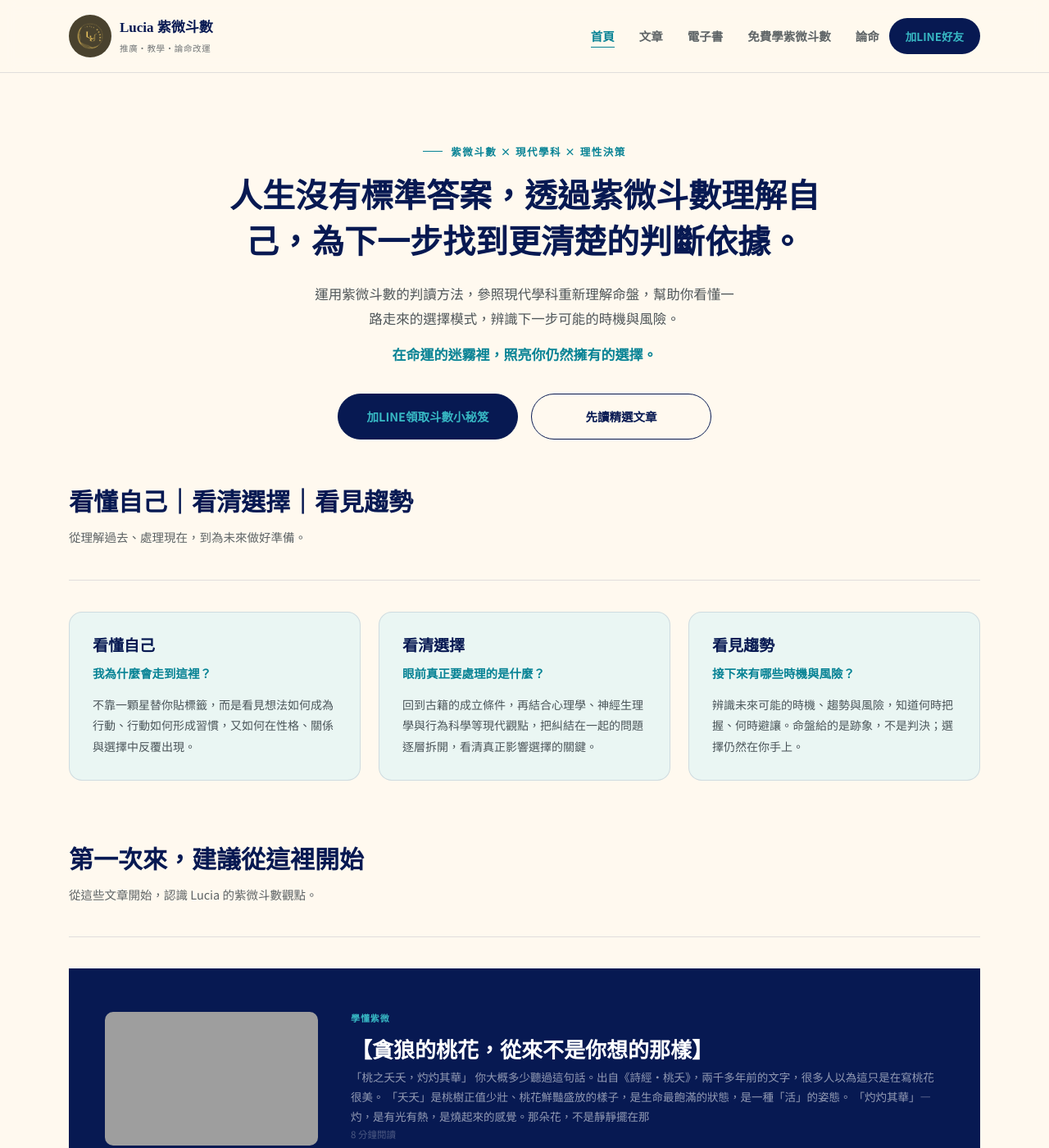
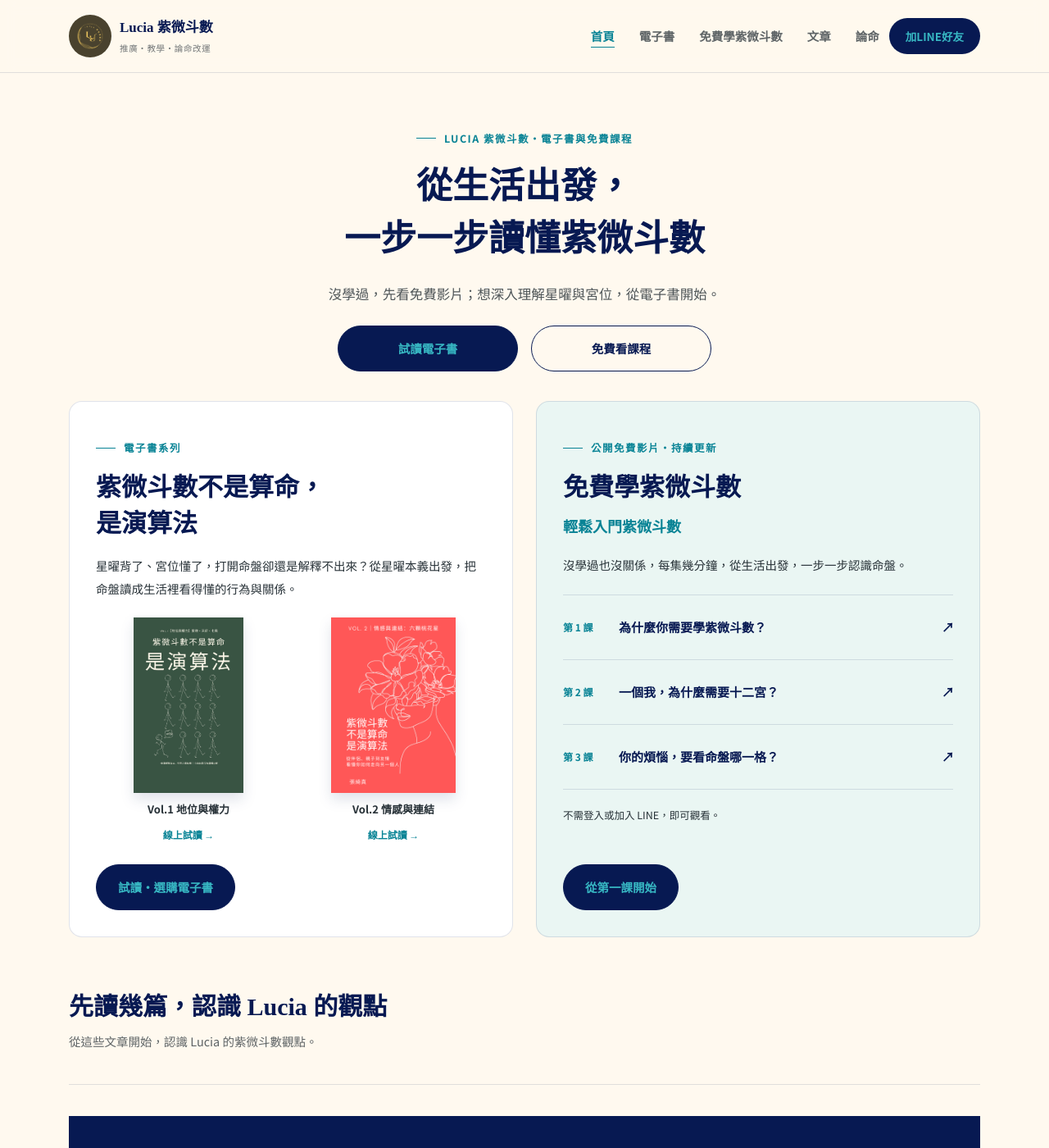
Before and after one commit to luciafate/luciafate.github.io, a Jekyll site: the page built from index.html, in a window 1280 px wide and 1400 px high. Shown: the whole window at 82% size. Built offline with Jekyll 4.4.1, drawn with Linux system fonts in a browser that asks for light colours; some of the changed text lies outside the part shown; grey boxes are pictures that could not be loaded.

Commit message:
更新首頁20261021

```diff
--- a/_data/beginner-course.yml
+++ b/_data/beginner-course.yml
@@ -8,3 +8,8 @@
   summary: 在家是魚乾女，上班卻成了女強人？透過生活中的角色切換，認識十二宮如何區分人生領域，理解自己在不同情境中的態度與展現。
   youtube_id: 3A0xfnXYUnc
   youtube_url: https://youtu.be/3A0xfnXYUnc
+- order: 3
+  title: 你的煩惱，要看命盤哪一格？
+  summary: 面對生活中的煩惱，該從命盤哪一宮開始看？透過宮位所代表的人生領域，練習找到觀察問題的起點。
+  youtube_id: du3vnjRXbG0
+  youtube_url: https://youtu.be/du3vnjRXbG0
--- a/_includes/header.html
+++ b/_includes/header.html
@@ -9,9 +9,9 @@
 
       <ul class="navlinks" id="navlinksDesktop">
         <li><a href="{{ '/' | relative_url }}"{% if page.url == '/' %} class="active" aria-current="page"{% endif %}>首頁</a></li>
-        <li><a href="{{ '/blog.html' | relative_url }}"{% if page.url == '/blog.html' or page.layout == 'post' %} class="active" aria-current="page"{% endif %}>文章</a></li>
         <li><a href="{{ '/ebook.html' | relative_url }}"{% if page.url == '/ebook.html' %} class="active" aria-current="page"{% endif %}>電子書</a></li>
         <li><a href="{{ '/courses.html' | relative_url }}"{% if page.url == '/courses.html' %} class="active" aria-current="page"{% endif %}>免費學紫微斗數</a></li>
+        <li><a href="{{ '/blog.html' | relative_url }}"{% if page.url == '/blog.html' or page.layout == 'post' %} class="active" aria-current="page"{% endif %}>文章</a></li>
         <li><a href="{{ '/reading.html' | relative_url }}"{% if page.url == '/reading.html' %} class="active" aria-current="page"{% endif %}>論命</a></li>
       </ul>
 
@@ -26,9 +26,9 @@
   <div id="mobileMenu" class="mobile-menu" hidden>
     <ul class="mobile-menu-links">
       <li><a href="{{ '/' | relative_url }}"{% if page.url == '/' %} aria-current="page"{% endif %}>首頁</a></li>
-      <li><a href="{{ '/blog.html' | relative_url }}"{% if page.url == '/blog.html' or page.layout == 'post' %} aria-current="page"{% endif %}>文章</a></li>
       <li><a href="{{ '/ebook.html' | relative_url }}"{% if page.url == '/ebook.html' %} aria-current="page"{% endif %}>電子書</a></li>
       <li><a href="{{ '/courses.html' | relative_url }}"{% if page.url == '/courses.html' %} aria-current="page"{% endif %}>免費學紫微斗數</a></li>
+      <li><a href="{{ '/blog.html' | relative_url }}"{% if page.url == '/blog.html' or page.layout == 'post' %} aria-current="page"{% endif %}>文章</a></li>
       <li><a href="{{ '/reading.html' | relative_url }}"{% if page.url == '/reading.html' %} aria-current="page"{% endif %}>論命</a></li>
     </ul>
     <a href="{{ s.line.add_friend_url }}" class="line-btn mobile-menu-cta" target="_blank" rel="noopener">{{ s.line.nav_btn_text }}</a>
--- a/assets/css/style.css
+++ b/assets/css/style.css
@@ -667,7 +667,7 @@ footer{border-top:1px solid var(--line); padding:48px 0 60px;}
 /* ===========================================================
    輕鬆入門紫微斗數｜公開免費影片系列
    =========================================================== */
-#lesson-1,#lesson-2{scroll-margin-top:150px;}
+.beginner-lesson-card{scroll-margin-top:150px;}
 .beginner-course-header{max-width:820px;}
 .beginner-course-header>p:not(.eyebrow){max-width:72ch;}
 .beginner-course-header>p+p{margin-top:6px;}
@@ -693,4 +693,53 @@ footer{border-top:1px solid var(--line); padding:48px 0 60px;}
 .free-course-offer{background:var(--teal-pale);}
 .free-course-offer:hover{background:var(--white);}
 @media(max-width:1080px) and (min-width:861px){.navlinks{gap:18px;font-size:13.5px;}.beginner-lesson-card{grid-template-columns:minmax(250px,1fr) minmax(0,1.3fr);}}
-@media(max-width:820px){#lesson-1,#lesson-2{scroll-margin-top:120px;}.beginner-lesson-card{grid-template-columns:1fr;gap:20px;padding:20px;}.beginner-line-cta{grid-template-columns:1fr;gap:20px;padding:30px 0;}.course-line-actions{display:block;}.course-line-actions .qr-box{display:none!important;}.course-line-actions .line-btn{width:100%;}}
+@media(max-width:820px){.beginner-lesson-card{scroll-margin-top:120px;}.beginner-lesson-card{grid-template-columns:1fr;gap:20px;padding:20px;}.beginner-line-cta{grid-template-columns:1fr;gap:20px;padding:30px 0;}.course-line-actions{display:block;}.course-line-actions .qr-box{display:none!important;}.course-line-actions .line-btn{width:100%;}}
+
+/* 首頁以電子書、免費課程為主要入口；沿用既有品牌色與字體 */
+.home-learning-hero{max-width:860px;padding:56px 24px 36px;}
+.home-learning-hero h1{font-size:clamp(30px,4vw,44px);line-height:1.45;}
+.home-learning-hero .lead{max-width:44ch;}
+.home-learning-hero .hero-ctas{margin-top:24px;}
+.home-learning-grid{display:grid;grid-template-columns:repeat(2,minmax(0,1fr));gap:28px;padding:0 0 64px;}
+.home-book-panel,.home-course-panel{min-width:0;padding:32px;border:1px solid var(--line);border-radius:var(--radius);display:flex;flex-direction:column;align-items:flex-start;}
+.home-book-panel{background:var(--white);}
+.home-course-panel{background:var(--teal-pale);}
+.home-learning-grid h2{font-size:clamp(24px,2.6vw,31px);}
+.home-panel-intro{font-size:14.5px;line-height:1.9;margin:16px 0 22px;}
+.home-book-pair{display:grid;grid-template-columns:repeat(2,minmax(0,1fr));gap:24px;width:100%;margin:0 0 26px;}
+.home-book-item{display:flex;flex-direction:column;align-items:center;text-align:center;gap:8px;min-width:0;font-size:13px;font-weight:700;}
+.home-book-item img{display:block;width:100%;max-width:158px;height:214px;object-fit:contain;filter:drop-shadow(0 8px 8px rgba(7,25,82,.12));transition:transform .2s;}
+.home-book-item:hover img{transform:translateY(-4px);}
+.home-book-preview{font-size:12px;color:var(--teal-deep);}
+.home-series-name{font-family:'Noto Serif TC',serif;color:var(--teal-deep);font-size:18px;font-weight:700;margin:10px 0 0;}
+.home-course-list{list-style:none;width:100%;margin:0;padding:0;border-top:1px solid var(--line);}
+.home-course-list li{border-bottom:1px solid var(--line);}
+.home-course-list a{display:grid;grid-template-columns:56px minmax(0,1fr) 14px;gap:12px;align-items:center;min-height:78px;padding:16px 0;font-size:15px;font-weight:700;color:var(--navy);}
+.home-course-list a:hover{color:var(--teal-deep);}
+.home-course-number{font-size:12px;color:var(--teal-deep);}
+.home-course-note{font-size:12.5px;color:var(--ink);margin:20px 0 24px;}
+.home-panel-button{margin-top:auto;justify-content:center;}
+.home-reading-section{display:flex;justify-content:space-between;align-items:center;gap:24px;border-top:1px solid var(--line);padding:36px 0 52px;}
+.home-reading-section h2{font-size:24px;}
+.home-reading-section p:last-child{font-size:14px;margin-bottom:0;}
+.home-reading-section .btn{flex:none;}
+.beginner-youtube-link{display:inline-block;font-size:13px;font-weight:700;color:var(--teal-deep);margin-top:10px;}
+.home-learning-grid a:focus-visible,.beginner-youtube-link:focus-visible{outline:3px solid var(--teal-deep);outline-offset:5px;}
+@media(max-width:820px){
+  .home-learning-grid{grid-template-columns:1fr;gap:20px;padding-bottom:44px;}
+  .home-book-pair{max-width:420px;align-self:center;}
+}
+@media(max-width:700px){
+  .home-learning-hero{padding:32px 24px 28px;}
+  .home-learning-hero h1{font-size:clamp(27px,7.4vw,34px);}
+  .home-learning-hero .eyebrow{font-size:11px;letter-spacing:.08em;}
+  .home-learning-hero .hero-ctas{flex-direction:row;gap:10px;}
+  .home-learning-hero .hero-ctas .btn{min-width:0;width:auto;flex:1;padding:0 14px;font-size:14px;}
+  .home-book-panel,.home-course-panel{padding:24px;}
+  .home-book-pair{gap:14px;}
+  .home-book-item img{height:180px;}
+  .home-panel-button{width:100%;}
+  .home-reading-section{align-items:stretch;flex-direction:column;}
+  .home-reading-section .btn{justify-content:center;}
+}
+@media(prefers-reduced-motion:reduce){.home-book-item:hover img{transform:none;}}
--- a/index.html
+++ b/index.html
@@ -6,36 +6,52 @@ title: false
 {% assign s = site.data['site-settings'] %}
 {% assign publishedPosts = site.posts | where: "published", true %}
 
-<!-- HERO -->
-<div class="wrap hero home-hero">
-  <p class="eyebrow">{{ s.hero.eyebrow }}</p>
-  <h1>{{ s.hero.title }}</h1>
-  <p class="lead">{{ s.hero.lead }}</p>
-  <p class="hero-emotional">{{ s.hero.emotional_line }}</p>
+<!-- 首屏：電子書與公開免費影片兩個主要入口 -->
+<div class="wrap hero home-hero home-learning-hero">
+  <p class="eyebrow">Lucia 紫微斗數・電子書與免費課程</p>
+  <h1>從生活出發，<br>一步一步讀懂紫微斗數</h1>
+  <p class="lead">沒學過，先看免費影片；想深入理解星曜與宮位，從電子書開始。</p>
   <div class="hero-ctas">
-    <a href="{{ s.line.add_friend_url }}" class="btn btn-primary" target="_blank" rel="noopener">{{ s.line.hero_primary_btn_text }}</a>
-    <a href="#start-here" class="btn btn-ghost">{{ s.line.hero_secondary_btn_text }}</a>
+    <a href="{{ '/ebook.html' | relative_url }}" class="btn btn-primary">試讀電子書</a>
+    <a href="{{ '/courses.html' | relative_url }}#lesson-1" class="btn btn-ghost">免費看課程</a>
   </div>
 </div>
 
-<!-- 品牌三特色 -->
-<div class="wrap home-pillars">
-  <section class="tight">
-    <div class="section-head">
-      <div>
-        <h2>{{ s.brand_pillars.heading }}</h2>
-        <p>{{ s.brand_pillars.subheading }}</p>
+<div class="wrap" id="learning">
+  <section class="home-learning-grid" aria-label="電子書與免費課程">
+    <article class="home-book-panel" id="ebook">
+      <p class="eyebrow">電子書系列</p>
+      <h2>紫微斗數不是算命，<br>是演算法</h2>
+      <p class="home-panel-intro">星曜背了、宮位懂了，打開命盤卻還是解釋不出來？從星曜本義出發，把命盤讀成生活裡看得懂的行為與關係。</p>
+      <div class="home-book-pair">
+        {% for book in site.data.ebooks limit:2 %}
+        <a href="{{ book.preview_url | relative_url }}" class="home-book-item">
+          <img src="{{ book.cover | relative_url }}" alt="{{ book.cover_alt | escape }}" width="200" height="280">
+          <span>{% if forloop.first %}Vol.1 地位與權力{% else %}Vol.2 情感與連結{% endif %}</span>
+          <span class="home-book-preview">線上試讀 →</span>
+        </a>
+        {% endfor %}
       </div>
-    </div>
-    <div class="pillar-grid">
-      {% for item in s.brand_pillars.items %}
-      <div class="pillar-card">
-        <h3>{{ item.title }}</h3>
-        <p class="pillar-question">{{ item.question }}</p>
-        <p class="pillar-body">{{ item.body }}</p>
-      </div>
-      {% endfor %}
-    </div>
+      <a href="{{ '/ebook.html' | relative_url }}" class="btn btn-primary home-panel-button">試讀・選購電子書</a>
+    </article>
+
+    <article class="home-course-panel" id="course">
+      <p class="eyebrow">公開免費影片・持續更新</p>
+      <h2>免費學紫微斗數</h2>
+      <p class="home-series-name">輕鬆入門紫微斗數</p>
+      <p class="home-panel-intro">沒學過也沒關係，每集幾分鐘，從生活出發，一步一步認識命盤。</p>
+      {% assign beginner_lessons = site.data['beginner-course'] | sort: "order" %}
+      <ol class="home-course-list">
+        {% for lesson in beginner_lessons %}
+        <li><a href="{{ '/courses.html' | relative_url }}#lesson-{{ lesson.order }}">
+          <span class="home-course-number">第 {{ lesson.order }} 課</span>
+          <span>{{ lesson.title | escape }}</span><span aria-hidden="true">↗</span>
+        </a></li>
+        {% endfor %}
+      </ol>
+      <p class="home-course-note">不需登入或加入 LINE，即可觀看。</p>
+      <a href="{{ '/courses.html' | relative_url }}#lesson-1" class="btn btn-primary home-panel-button">從第一課開始</a>
+    </article>
   </section>
 </div>
 
@@ -48,7 +64,7 @@ title: false
   <section class="tight home-start-section">
     <div class="section-head">
       <div>
-        <h2>第一次來，建議從這裡開始</h2>
+        <h2>先讀幾篇，認識 Lucia 的觀點</h2>
         <p>從這些文章開始，認識 Lucia 的紫微斗數觀點。</p>
       </div>
     </div>
@@ -112,43 +128,37 @@ title: false
   </section>
 </div>
 
-<!-- 電子書／線上課程／論命 -->
-<div class="wrap" id="offers">
-  <section>
+<!-- 品牌三特色 -->
+<div class="wrap home-pillars">
+  <section class="tight">
     <div class="section-head">
-      <div><h2>電子書・免費課程・論命</h2><p>文章是起點，如果想走得更深，這裡有三種方式。</p></div>
+      <div>
+        <h2>{{ s.brand_pillars.heading }}</h2>
+        <p>{{ s.brand_pillars.subheading }}</p>
+      </div>
     </div>
-
-    {% assign firstBook = site.data.ebooks | first %}
-    {% assign secondBook = site.data.ebooks | slice: 1, 1 | first %}
-    <a href="{{ '/ebook.html' | relative_url }}" class="ebook-feature" id="ebook">
-      <div class="ebook-cover">
-        <img src="{{ firstBook.cover | relative_url }}" alt="{{ firstBook.cover_alt }}">
+    <div class="pillar-grid">
+      {% for item in s.brand_pillars.items %}
+      <div class="pillar-card">
+        <h3>{{ item.title }}</h3>
+        <p class="pillar-question">{{ item.question }}</p>
+        <p class="pillar-body">{{ item.body }}</p>
       </div>
-      <div class="ebook-info">
-        <div class="oflabel">電子書系列</div>
-        <h3>紫微斗數不是算命，是演算法</h3>
-        <p class="ebook-series">十四主星行為邏輯系列</p>
-        <p class="ebook-volume">Vol.1 地位與權力｜Vol.2 情感與連結</p>
-        <span class="link">線上試讀・購買電子書 →</span>
-      </div>
-    </a>
-
-    <div class="offers offers-2col">
-      <a href="{{ '/courses.html#lesson-1' | relative_url }}" class="offer free-course-offer" id="course">
-        <div class="oflabel">免費學紫微斗數</div>
-        <h3>輕鬆入門紫微斗數</h3>
-        <p>沒學過也沒關係，每集幾分鐘，從生活出發，一步一步認識命盤。</p>
-        <span class="link">從第一課開始 →</span>
-      </a>
-      <a href="{{ '/reading.html' | relative_url }}" class="offer" id="readings">
-        <div class="oflabel">{{ s.reading.title }}</div>
-        <h3>{{ s.reading.teaser_description }}</h3>
-        <p class="reading-price">{{ s.reading.subtitle }}</p>
-        <span class="link">前往論命頁 →</span>
-      </a>
+      {% endfor %}
     </div>
   </section>
 </div>
 
+<!-- 個別諮詢放在學習內容之後 -->
+<div class="wrap" id="offers">
+  <section class="home-reading-section">
+    <div>
+      <p class="eyebrow">個別諮詢</p>
+      <h2>{{ s.reading.title }}</h2>
+      <p>{{ s.reading.teaser_description }}</p>
+    </div>
+    <a href="{{ '/reading.html' | relative_url }}" class="btn btn-ghost" id="readings">了解論命服務</a>
+  </section>
+</div>
+
 {% include line-cta.html heading="想提升紫微斗數功力？這份小秘笈送給你" body="加入 Lucia 官方LINE，免費領取《紫微斗數小秘笈》。新文章發布或有最新課程消息時，也會直接收到通知。" btn="加LINE領取斗數小秘笈" %}
```
Also changed, not shown: courses.html (+6 -4 lines).
